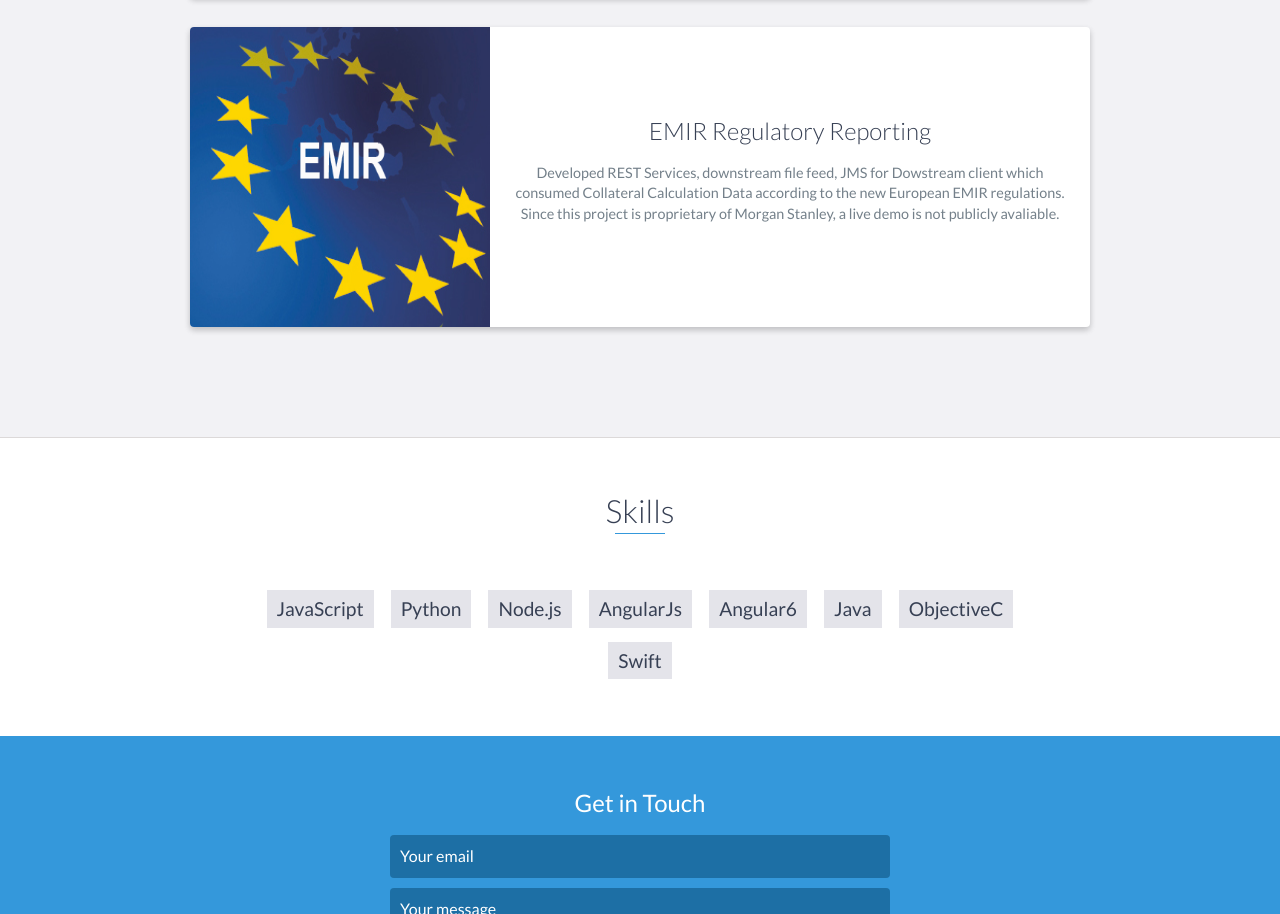
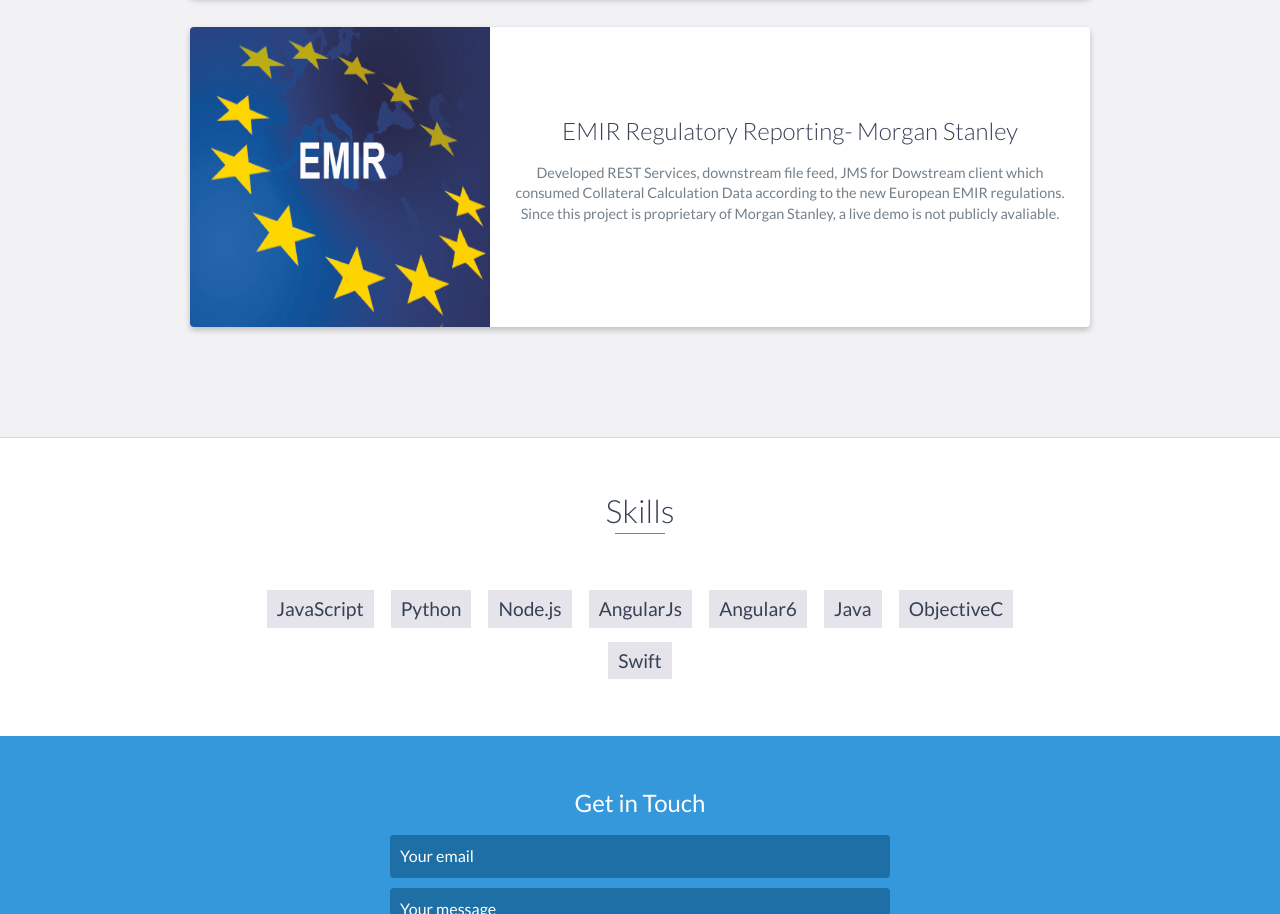
Before and after one commit to singkara/Portfolio, a plain HTML site: page index.html in a window 1280 px wide. Shown: the part 3390-4304 px from the top of the page. Drawn offline with nearby package versions, Linux system fonts and the light colour scheme.

Commit message:
Adding Morgan Stanley

```diff
--- a/index.html
+++ b/index.html
@@ -204,7 +204,7 @@
                     </div>
                     <!-- End .project-image -->
                     <div class="project-info">
-                        <h3>EMIR Regulatory Reporting</h3>
+                        <h3>EMIR Regulatory Reporting- Morgan Stanley</h3>
                         <p>
                         Developed REST Services, downstream file feed, JMS for Dowstream client which consumed Collateral Calculation Data according to the new European EMIR regulations. Since this project is proprietary of Morgan Stanley, a live demo is not publicly avaliable.
                         </p>
```
